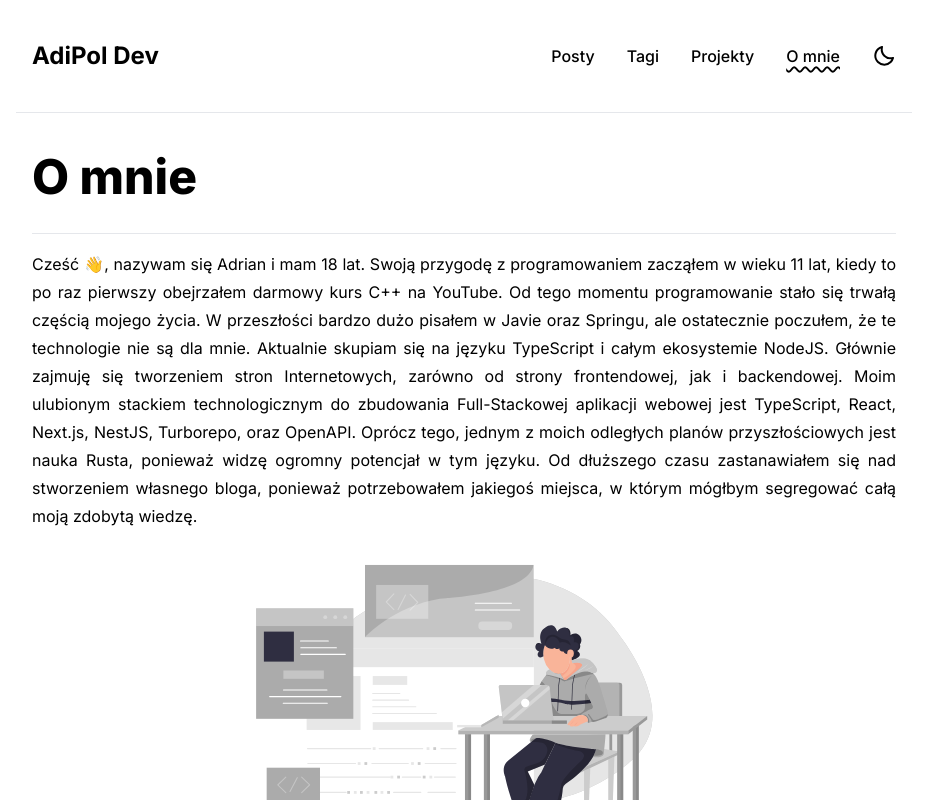
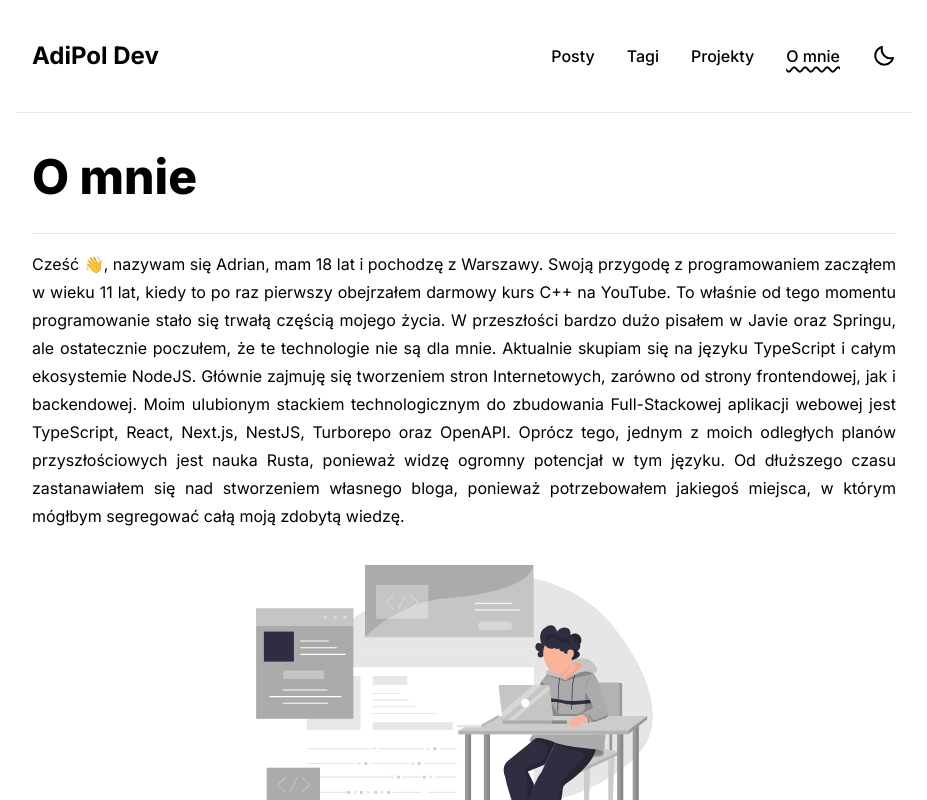
Before and after one commit to AdiPol1359/adipol.dev, a Next.js app: page /o-mnie in a window 1280 px wide. Shown: the top 800 px of the page, without its empty margins (176-1103 px from the left). Built offline with nearby package versions, Linux system fonts and the light colour scheme.

Commit message:
refactor: refactor page content

```diff
--- a/src/app/tagi/[slug]/page.tsx
+++ b/src/app/tagi/[slug]/page.tsx
@@ -21,7 +21,9 @@ export default async function SingleTagPage({ params }: SingleTagPageProps) {
 
 	return (
 		<>
-			<PageTitle border={false}>Artykuły z tagiem #{params.slug}</PageTitle>
+			<PageTitle border={false}>
+				Artykuły oznaczone tagiem #{params.slug}
+			</PageTitle>
 			<PostsList posts={posts} />
 		</>
 	);
--- a/src/components/AboutMeSection.tsx
+++ b/src/components/AboutMeSection.tsx
@@ -5,20 +5,20 @@ export const AboutMeSection = () => (
 	<section>
 		<PageTitle>O mnie</PageTitle>
 		<p className="prose mt-4 max-w-full text-justify text-white-black">
-			Cześć 👋, nazywam się Adrian i mam 18 lat. Swoją przygodę z programowaniem
-			zacząłem w wieku 11 lat, kiedy to po raz pierwszy obejrzałem darmowy kurs
-			C++ na YouTube. Od tego momentu programowanie stało się trwałą częścią
-			mojego życia. W przeszłości bardzo dużo pisałem w Javie oraz Springu, ale
-			ostatecznie poczułem, że te technologie nie są dla mnie. Aktualnie skupiam
-			się na języku TypeScript i całym ekosystemie NodeJS. Głównie zajmuję się
-			tworzeniem stron Internetowych, zarówno od strony frontendowej, jak i
-			backendowej. Moim ulubionym stackiem technologicznym do zbudowania
-			Full-Stackowej aplikacji webowej jest TypeScript, React, Next.js, NestJS,
-			Turborepo, oraz OpenAPI. Oprócz tego, jednym z moich odległych planów
-			przyszłościowych jest nauka Rusta, ponieważ widzę ogromny potencjał w tym
-			języku. Od dłuższego czasu zastanawiałem się nad stworzeniem własnego
-			bloga, ponieważ potrzebowałem jakiegoś miejsca, w którym mógłbym
-			segregować całą moją zdobytą wiedzę.
+			Cześć 👋, nazywam się Adrian, mam 18 lat i pochodzę z Warszawy. Swoją
+			przygodę z programowaniem zacząłem w wieku 11 lat, kiedy to po raz
+			pierwszy obejrzałem darmowy kurs C++ na YouTube. To właśnie od tego
+			momentu programowanie stało się trwałą częścią mojego życia. W przeszłości
+			bardzo dużo pisałem w Javie oraz Springu, ale ostatecznie poczułem, że te
+			technologie nie są dla mnie. Aktualnie skupiam się na języku TypeScript i
+			całym ekosystemie NodeJS. Głównie zajmuję się tworzeniem stron
+			Internetowych, zarówno od strony frontendowej, jak i backendowej. Moim
+			ulubionym stackiem technologicznym do zbudowania Full-Stackowej aplikacji
+			webowej jest TypeScript, React, Next.js, NestJS, Turborepo oraz OpenAPI.
+			Oprócz tego, jednym z moich odległych planów przyszłościowych jest nauka
+			Rusta, ponieważ widzę ogromny potencjał w tym języku. Od dłuższego czasu
+			zastanawiałem się nad stworzeniem własnego bloga, ponieważ potrzebowałem
+			jakiegoś miejsca, w którym mógłbym segregować całą moją zdobytą wiedzę.
 		</p>
 		<div className="mx-auto mt-3 max-w-md">
 			<SoftwareDeveloper className="h-full w-full" />
```
